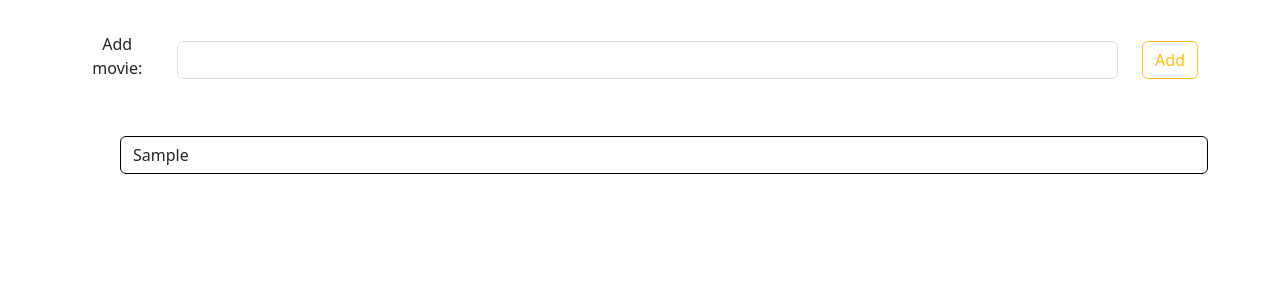
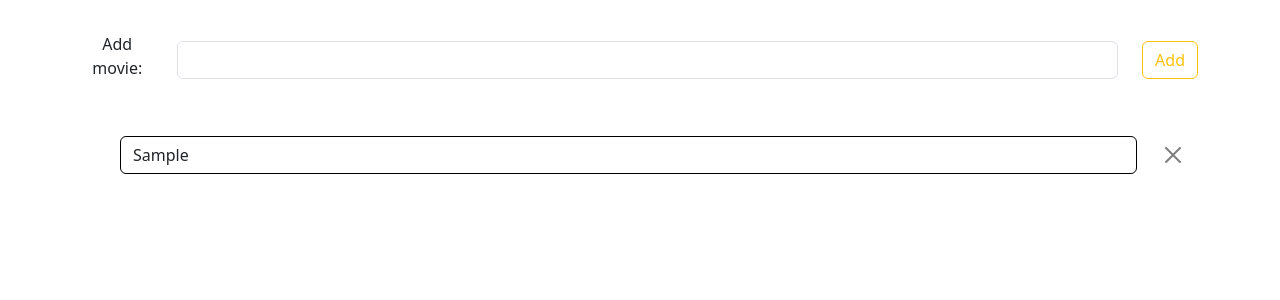
Before and after one commit to Nelli-meow/homework-59, a React (Vite) app: page / in a window 1280 px wide. Both pictures are taken after typing "Sample" into the empty fields and a click on the button "Add". Shown: the top 300 px of the page. Built offline with nearby package versions, Linux system fonts and the light colour scheme.

Commit message:
Added a delete movie button component

```diff
--- a/src/App.tsx
+++ b/src/App.tsx
@@ -1,6 +1,6 @@
 import './App.css'
 import Form from "./components/Form/Form.tsx";
-import Movie from './components/Movie/Movie.tsx';
+
 
 const App = () => {
 
--- /dev/null
+++ b/src/components/DeleteBtn/DeleteBtn.tsx
@@ -0,0 +1,13 @@
+import * as React from 'react';
+
+interface Props {
+  onClick: () => void;
+}
+
+const DeleteBtn: React.FC<Props> = ({onClick}) => {
+  return (
+    <button className="btn-close" onClick={onClick}></button>
+  );
+};
+
+export default DeleteBtn;
--- a/src/components/Form/Form.tsx
+++ b/src/components/Form/Form.tsx
@@ -1,21 +1,28 @@
 import * as React from 'react';
 import { MoviesInputs } from '../../types';
 import Movie from '../Movie/Movie.tsx';
+import { useEffect } from 'react';
 
 const Form: React.FC = () => {
   const [title, setTitle] = React.useState('');
-
   const [movies, setMovies] = React.useState<MoviesInputs[]>([]);
-
 
   const addMovie = (e: React.FormEvent) => {
     e.preventDefault();
 
-    const newMovie = {id: String(new Date()), title: title};
+    const newMovie = { id: String(new Date()), title: title };
 
     setMovies(prevState => [newMovie, ...prevState]);
     setTitle('');
+  };
+
+  const deleteMovie = (id: string) => {
+    setMovies(prevMovies => prevMovies.filter(movie => movie.id !== id));
   }
+
+  useEffect(() => {
+    console.log('Форма отрисована');
+  }, []);
 
 
   return (
@@ -32,7 +39,7 @@ const Form: React.FC = () => {
           <button type="submit" className="btn btn-outline-warning">Add</button>
         </div>
       </form>
-      <Movie movies={movies} />
+      <Movie movies={movies} onDeleteMovie={deleteMovie} />
     </>
   );
 };
--- a/src/components/Movie/Movie.tsx
+++ b/src/components/Movie/Movie.tsx
@@ -4,14 +4,19 @@ import { MoviesInputs } from '../../types';
 
 interface MovieProps {
   movies: MoviesInputs[];
+  onDeleteMovie: (id: string) => void;
 }
 
-const Movie: React.FC<MovieProps> = ({ movies }) => {
+const Movie: React.FC<MovieProps> = ({ movies, onDeleteMovie }) => {
 
   return (
     <div className="m-5">
       {movies.map(movie => (
-        <MovieItem key={movie.id} title={movie.title} />
+        <MovieItem
+          key={movie.id}
+          title={movie.title}
+          onDeleteMovie={() => onDeleteMovie(movie.id)}
+        />
       ))}
     </div>
   );
--- a/src/components/MovieItem/MovieItem.tsx
+++ b/src/components/MovieItem/MovieItem.tsx
@@ -1,15 +1,27 @@
 import * as React from 'react';
+import { useEffect } from 'react';
+import DeleteBtn from '../DeleteBtn/DeleteBtn.tsx';
 
 interface Props {
-  title: string;
+  title: string,
+  onDeleteMovie: () => void,
 }
 
-const MovieItem: React.FC<Props> = ({ title }) => {
+const MovieItem: React.FC<Props> = React.memo(({title, onDeleteMovie}) => {
+
+  useEffect(() => {
+    console.log('Фильмы отрегались');
+  }, [])
+
+
   return (
-    <div className="m-3">
-      <input type="text" value={title} className="form-control mx-4 border border-black" readOnly />
+    <div className="m-3 d-flex justify-content-center align-items-center">
+      <input type="text" value={title} className="form-control mx-4 border border-black"/>
+      <DeleteBtn onClick={onDeleteMovie}/>
     </div>
   );
-};
+}, (prevProps, nextProps) => {
+  return prevProps.title === nextProps.title;
+});
 
 export default MovieItem;
```
